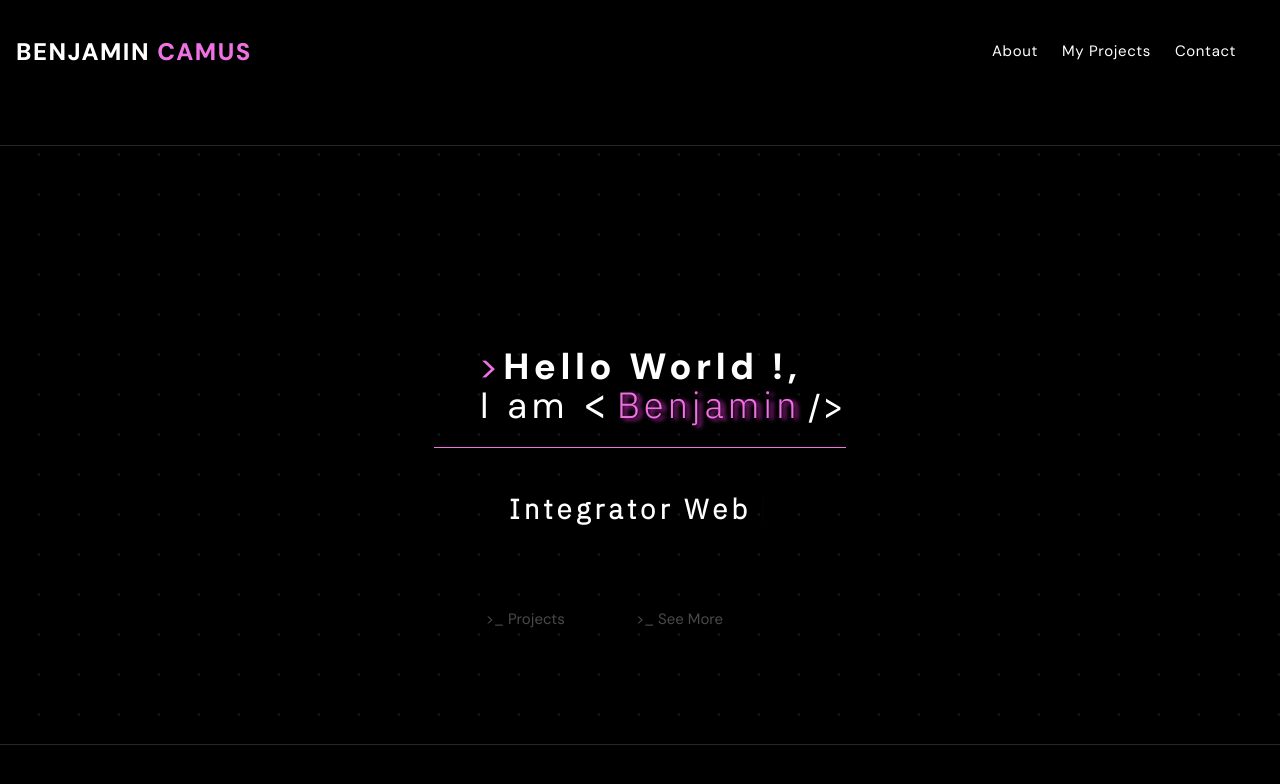
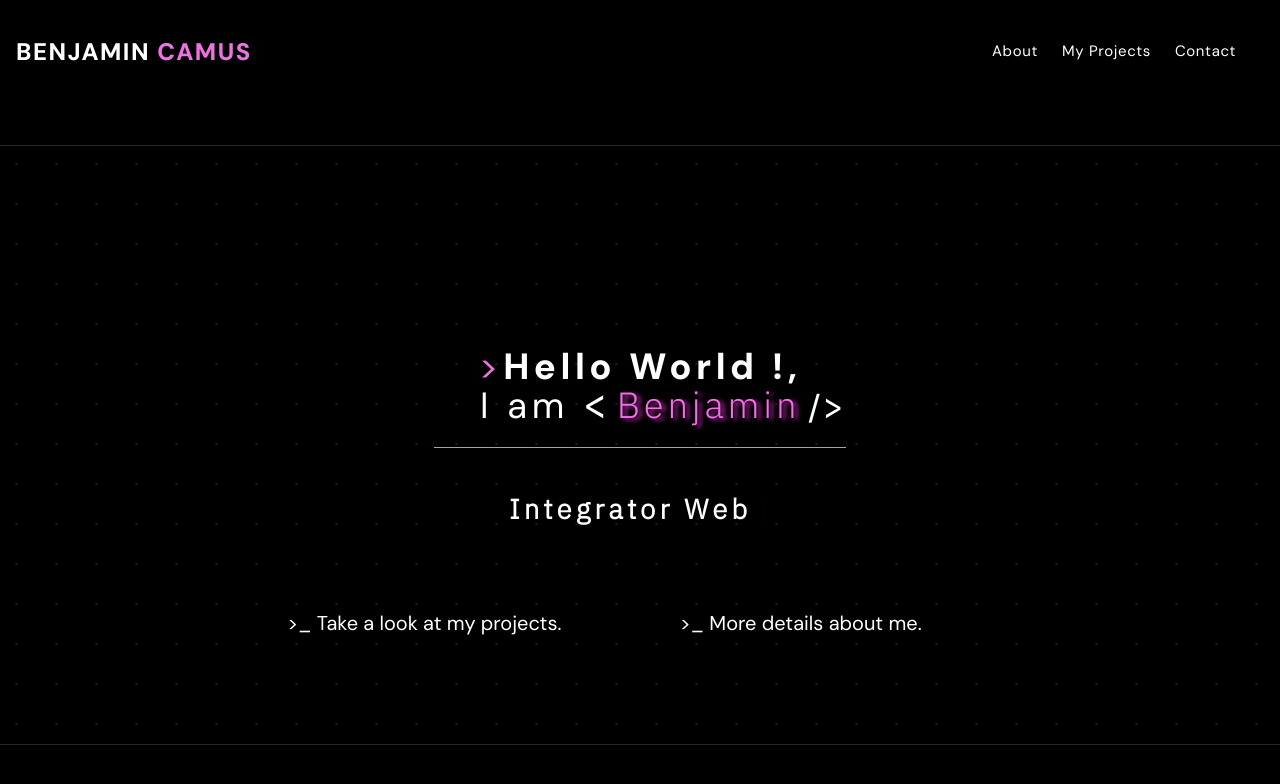
Before and after one commit to Toukara/portfolio, a Vue app: page / in a window 1280 px wide. Shown: the top 784 px of the page. Built offline with nearby package versions, Linux system fonts and the light colour scheme.

Commit message:
Link wrapper finished

```diff
--- a/src/components/Links.vue
+++ b/src/components/Links.vue
@@ -1,7 +1,8 @@
 <template>
   <div class="links">
-    <a class="navbar-item" href="/projects"> >_ Projects </a>
-    <a class="navbar-item" href="/contact"> >_ See More </a>
+    <a class="navbar-item" href="/projects"> >_ Take a look at my projects. </a>
+    <div class="folder"></div>
+    <a class="navbar-item" href="/contact"> >_ More details about me. </a>
     <a class="navbar-item" href="/contact" v-text="test"></a>
   </div>
 </template>
@@ -22,5 +23,17 @@ export default {
 
   position: absolute;
   top: 75%;
+
+  & a {
+    color: white;
+    text-decoration: none;
+    font-size: 1.25rem;
+
+    &:hover {
+      color: #ee72e2;
+      // border: 1px solid #ffffff6c;
+      background-color: transparent;
+    }
+  }
 }
 </style>
```
Also changed, not shown: src/assets/icons/folder.svg (added).
